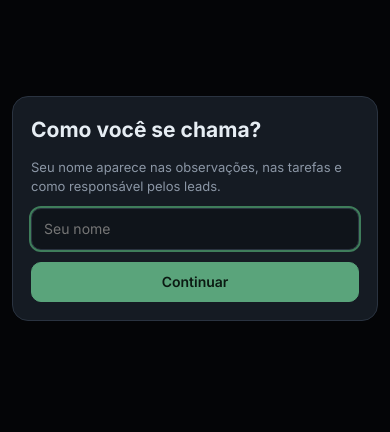
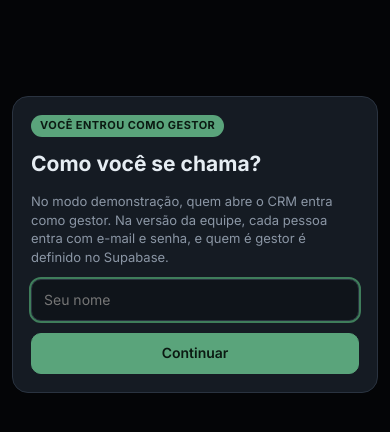
Before and after one commit to ernestomartins2002-gif/crm-encontro-alunos, a plain HTML site: page index.html in a window 390 px wide. Drawn offline with Linux system fonts and the light colour scheme.

Commit message:
Mostra se a pessoa entrou como gestor ou vendedor
Co-Authored-By: Claude Opus 5.5 <noreply@anthropic.com>

```diff
--- a/app.js
+++ b/app.js
@@ -214,6 +214,8 @@ async function entrar() {
   $('#login').hidden = true;
   $('#app').hidden = false;
   $('#usuario-nome').textContent = state.user.nome;
+  $('#usuario-papel').textContent = souAdmin() ? 'Gestor' : 'Vendedor';
+  $('#usuario-papel').classList.toggle('vendedor', !souAdmin());
   document.body.classList.toggle('admin', souAdmin());
   $('#menu-papel').textContent = souAdmin() ? 'Gestor: vê todos os leads' : 'Vendedor: vê só os seus leads';
   montarQuadro();
@@ -233,6 +235,14 @@ async function entrar() {
 function pedirNome() {
   return new Promise(resolve => {
     const m = $('#nome-modal');
+    const tag = $('#nome-papel');
+    tag.textContent = souAdmin() ? 'Você entrou como GESTOR' : 'Você entrou como VENDEDOR';
+    tag.classList.toggle('vendedor', !souAdmin());
+    $('#nome-explica').textContent = souAdmin()
+      ? (DEMO
+        ? 'No modo demonstração, quem abre o CRM entra como gestor. Na versão da equipe, cada pessoa entra com e-mail e senha, e quem é gestor é definido no Supabase.'
+        : 'Você vê todos os leads e divide os leads entre os vendedores. Seu nome aparece nas observações e no histórico.')
+      : 'Você vê somente os leads que o gestor passou para você. Seu nome aparece nas observações, nas tarefas e no histórico.';
     m.hidden = false;
     $('#nome-input').focus();
     $('#nome-form').onsubmit = e => {
--- a/index.html
+++ b/index.html
@@ -64,7 +64,7 @@
           </div>
         </div>
         <div class="menu">
-          <button id="menu-btn" class="usuario"><svg><use href="#i-user"/></svg><span id="usuario-nome"></span></button>
+          <button id="menu-btn" class="usuario"><svg><use href="#i-user"/></svg><span id="usuario-nome"></span><span id="usuario-papel" class="papel-tag"></span></button>
           <div id="menu-painel" class="menu-painel" hidden>
             <p id="menu-papel" class="menu-papel"></p>
             <button id="btn-equipe" class="so-admin"><svg><use href="#i-user"/></svg> Equipe e divisão de leads</button>
@@ -189,8 +189,9 @@
   <!-- Nome do vendedor -->
   <div id="nome-modal" class="modal" hidden>
     <form id="nome-form" class="dialog pequeno">
+      <span id="nome-papel" class="papel-tag"></span>
       <h2>Como você se chama?</h2>
-      <p class="mut">Seu nome aparece nas observações, nas tarefas e como responsável pelos leads.</p>
+      <p id="nome-explica" class="mut"></p>
       <input id="nome-input" required placeholder="Seu nome">
       <button class="btn verde" type="submit">Continuar</button>
     </form>
--- a/styles.css
+++ b/styles.css
@@ -201,3 +201,8 @@ body:not(.admin) .so-admin { display: none !important; }
 @media (max-width: 760px) {
   .div-grade, .eq-add { grid-template-columns: 1fr; }
 }
+
+.papel-tag { justify-self: start; font-size: 11px; font-weight: 700; letter-spacing: .04em; text-transform: uppercase; padding: 3px 9px; border-radius: 99px; background: var(--verde); color: #0b1a12; }
+.papel-tag.vendedor { background: var(--c-gps); color: #08162b; }
+.papel-tag:empty { display: none; }
+.usuario .papel-tag { margin-left: 2px; }
```
